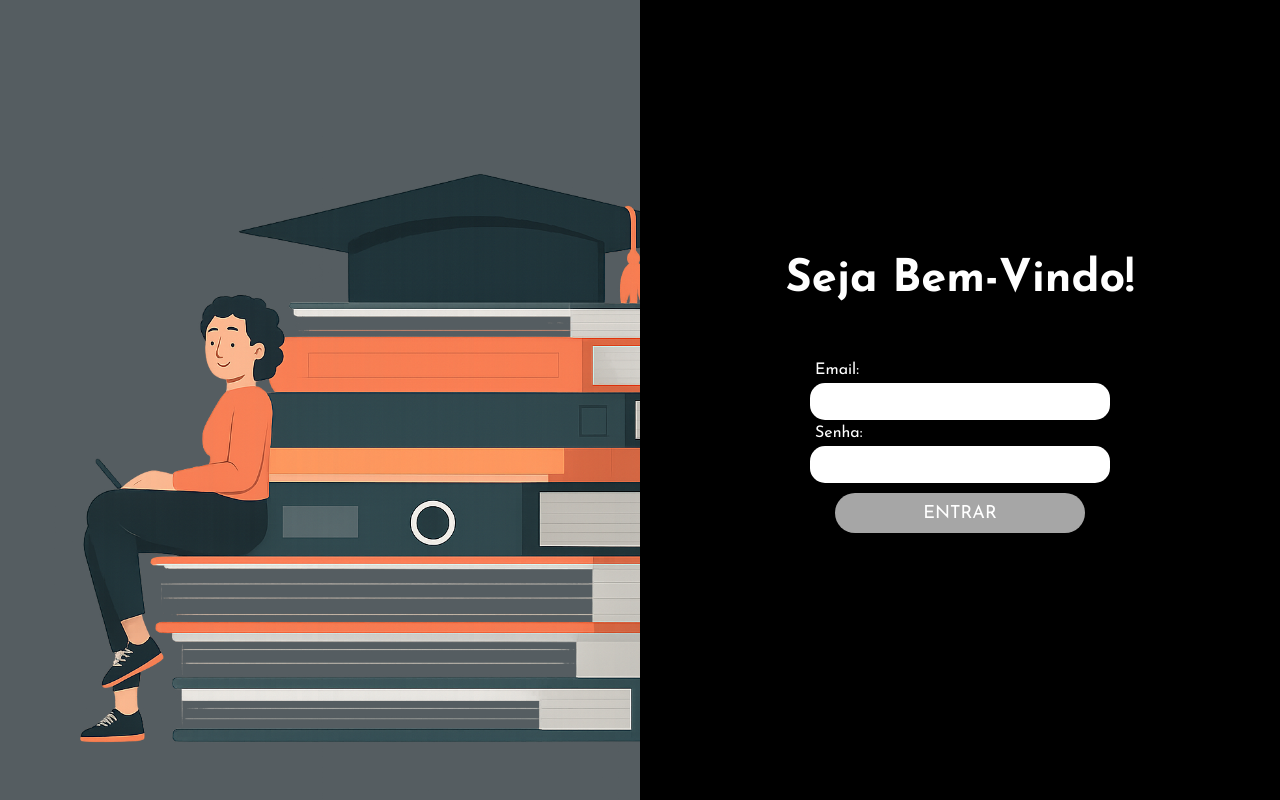
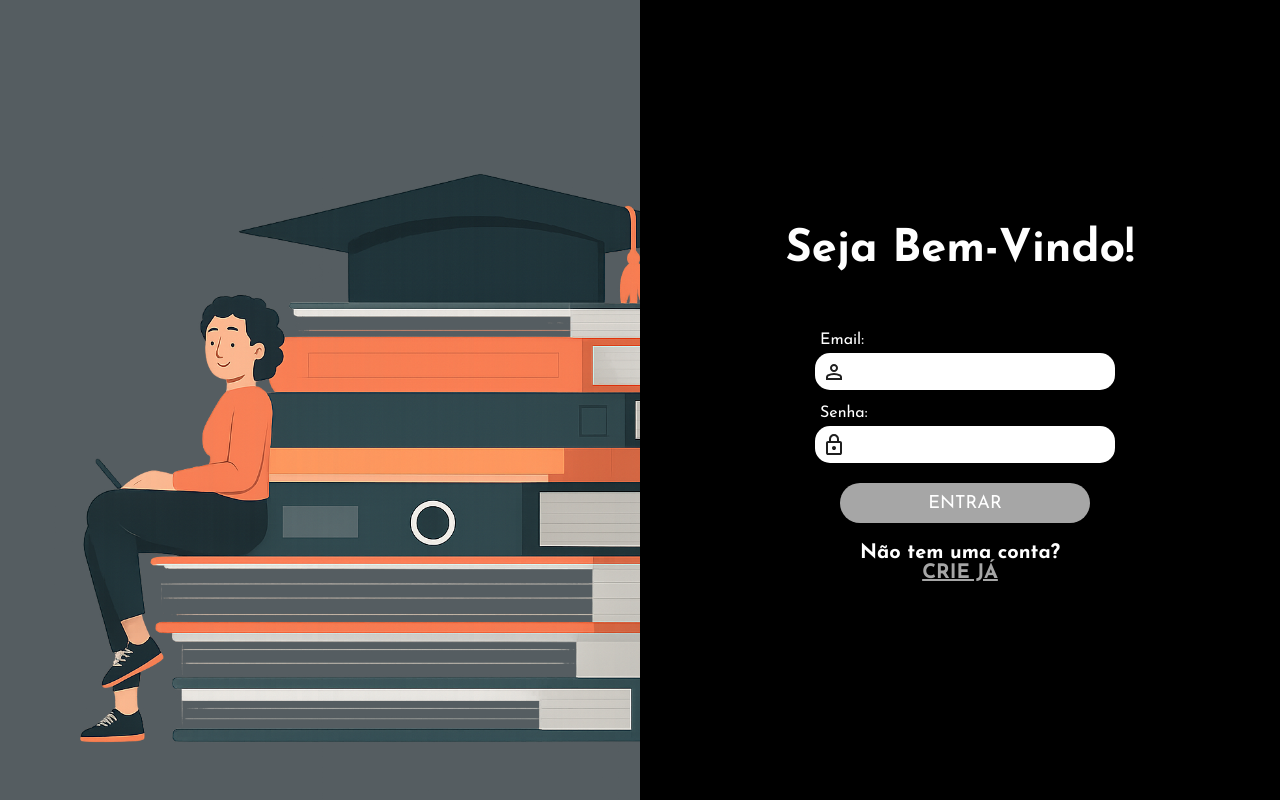
Before and after one commit to pamliraa/crudNotamais, a PHP site: page /login.php in a window 1280 px wide. Run offline with PHP 8.4, Linux system fonts and the light colour scheme.

Commit message:
Add files via upload

```diff
--- a/login.php
+++ b/login.php
@@ -18,9 +18,15 @@
             <h1 id="bem-vindo">Seja Bem-Vindo!</h1>
             <form action="logar.php" method = "POST">
                 <label for="email" class="label">Email:</label>
-                <input type="text" name="email" id= "email" class="input">
+                <div class="icon-input">
+                    <svg xmlns="http://www.w3.org/2000/svg" height="24px" viewBox="0 -960 960 960" width="24px" fill="#1f1f1f"><path d="M480-480q-66 0-113-47t-47-113q0-66 47-113t113-47q66 0 113 47t47 113q0 66-47 113t-113 47ZM160-160v-112q0-34 17.5-62.5T224-378q62-31 126-46.5T480-440q66 0 130 15.5T736-378q29 15 46.5 43.5T800-272v112H160Zm80-80h480v-32q0-11-5.5-20T700-306q-54-27-109-40.5T480-360q-56 0-111 13.5T260-306q-9 5-14.5 14t-5.5 20v32Zm240-320q33 0 56.5-23.5T560-640q0-33-23.5-56.5T480-720q-33 0-56.5 23.5T400-640q0 33 23.5 56.5T480-560Zm0-80Zm0 400Z"/></svg>
+                    <input type="text" name="email" id= "email" class="input">
+                </div>
                 <label for="senha" class="label">Senha:</label>
-                <input type="password" name="senha" id="senha"  class="input">
+                <div class="icon-input">
+                    <svg xmlns="http://www.w3.org/2000/svg" height="24px" viewBox="0 -960 960 960" width="24px" fill="#1f1f1f"><path d="M240-80q-33 0-56.5-23.5T160-160v-400q0-33 23.5-56.5T240-640h40v-80q0-83 58.5-141.5T480-920q83 0 141.5 58.5T680-720v80h40q33 0 56.5 23.5T800-560v400q0 33-23.5 56.5T720-80H240Zm0-80h480v-400H240v400Zm240-120q33 0 56.5-23.5T560-360q0-33-23.5-56.5T480-440q-33 0-56.5 23.5T400-360q0 33 23.5 56.5T480-280ZM360-640h240v-80q0-50-35-85t-85-35q-50 0-85 35t-35 85v80ZM240-160v-400 400Z"/></svg>
+                    <input type="password" name="senha" id="senha"  class="input">
+                </div>
                 <input type="submit"  id="button" value="ENTRAR">
                 <div class="div-erro">
         <?php
@@ -29,6 +35,11 @@
                 }
         ?>
 
+        <div id="cadastro">
+            <p> Não tem uma conta?</p>
+                <a href="cadastro/cadastro.php">CRIE JÁ</a>
+        </div>
+
             </form>
 
         </div>
```
